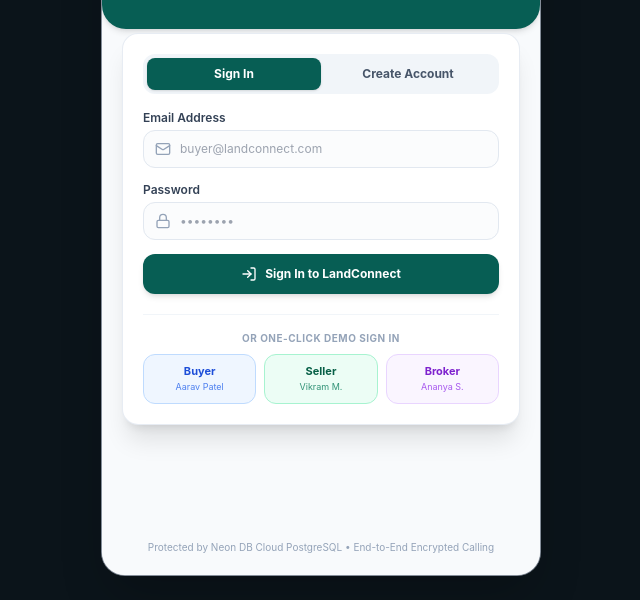
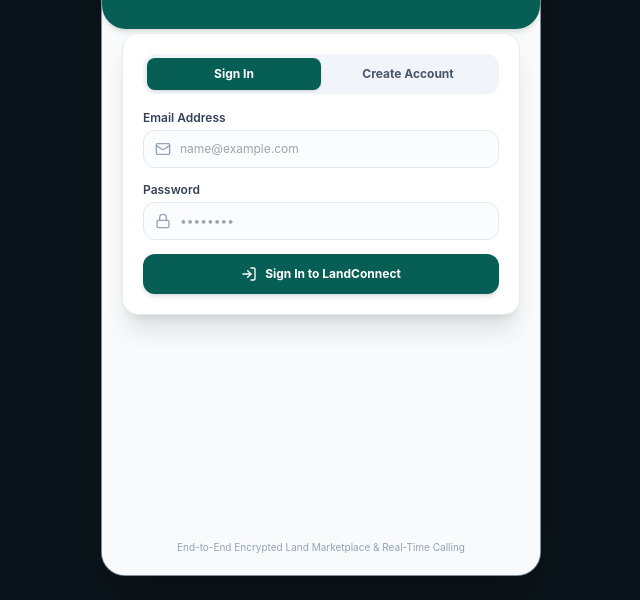
Before and after one commit to Mohitsharma1214/LandConnect, a plain HTML site: page frontend/index.html in a window 1280 px wide. Shown: the part 200-800 px from the top of the page, without its empty margins (319-959 px from the left). Drawn offline with nearby package versions, Linux system fonts and the light colour scheme; files whose address does not match are found by name.

Commit message:
style: remove prefeeded demo buttons and database provider text from UI

```diff
--- a/frontend/app.js
+++ b/frontend/app.js
@@ -214,36 +214,6 @@ async function submitRegister(e) {
   }
 }
 
-async function loginAsDemo(role) {
-  const credentials = {
-    buyer: { email: 'buyer@landconnect.com', password: 'buyer123' },
-    seller: { email: 'seller@landconnect.com', password: 'seller123' },
-    broker: { email: 'broker@landconnect.com', password: 'broker123' }
-  };
-  const cred = credentials[role];
-  if (!cred) return;
-
-  try {
-    const res = await fetch(`${API_BASE}/api/auth/login`, {
-      method: 'POST',
-      headers: { 'Content-Type': 'application/json' },
-      body: JSON.stringify(cred)
-    });
-    const data = await res.json();
-    if (data.token) {
-      currentToken = data.token;
-      currentUser = data.user;
-      localStorage.setItem('landconnect_token', currentToken);
-      showMainApp();
-      await loadListings();
-      await loadUsersList();
-      initWebSocket();
-    }
-  } catch (err) {
-    showAuthFeedback('Demo login error: ' + err.message);
-  }
-}
-
 function handleLogout() {
   if (confirm('Are you sure you want to sign out of LandConnect?')) {
     currentToken = null;
@@ -377,7 +347,7 @@ function renderListings(listings) {
   if (!container) return;
 
   if (listings.length === 0) {
-    container.innerHTML = `<div class="bg-white p-8 rounded-2xl text-center text-slate-400 text-xs">No matching land listings found in Neon DB.</div>`;
+    container.innerHTML = `<div class="bg-white p-8 rounded-2xl text-center text-slate-400 text-xs">No matching land listings found.</div>`;
     return;
   }
 
@@ -528,7 +498,7 @@ async function handleCreateListing(e) {
     });
     const data = await res.json();
     if (data.success) {
-      alert('Land Listing saved directly into Neon PostgreSQL!');
+      alert('Land Listing published successfully!');
       closeNewListingModal();
       await loadListings();
       switchTab('feed');
--- a/frontend/index.html
+++ b/frontend/index.html
@@ -114,7 +114,7 @@
               <label class="block text-slate-700 font-semibold mb-1">Email Address</label>
               <div class="relative flex items-center">
                 <i data-lucide="mail" class="w-4 h-4 text-slate-400 absolute left-3"></i>
-                <input type="email" id="login-email" required placeholder="buyer@landconnect.com"
+                <input type="email" id="login-email" required placeholder="name@example.com"
                        class="w-full border border-slate-200 rounded-xl pl-9 pr-3 py-2.5 text-xs outline-none focus:border-wa-teal focus:ring-1 focus:ring-wa-teal bg-slate-50/50">
               </div>
             </div>
@@ -202,29 +202,10 @@
               Register & Enter Marketplace
             </button>
           </form>
-
-          <!-- Quick Test Demo Logins Section -->
-          <div class="mt-5 pt-4 border-t border-slate-100">
-            <span class="text-[10px] uppercase font-bold tracking-wider text-slate-400 block text-center mb-2">Or One-Click Demo Sign In</span>
-            <div class="grid grid-cols-3 gap-2 text-center text-xs">
-              <button onclick="loginAsDemo('buyer')" class="p-2 bg-blue-50 hover:bg-blue-100 text-blue-700 border border-blue-200 rounded-xl transition flex flex-col items-center">
-                <span class="font-bold text-[11px]">Buyer</span>
-                <span class="text-[9px] text-blue-600/80">Aarav Patel</span>
-              </button>
-              <button onclick="loginAsDemo('seller')" class="p-2 bg-emerald-50 hover:bg-emerald-100 text-emerald-800 border border-emerald-200 rounded-xl transition flex flex-col items-center">
-                <span class="font-bold text-[11px]">Seller</span>
-                <span class="text-[9px] text-emerald-700/80">Vikram M.</span>
-              </button>
-              <button onclick="loginAsDemo('broker')" class="p-2 bg-purple-50 hover:bg-purple-100 text-purple-700 border border-purple-200 rounded-xl transition flex flex-col items-center">
-                <span class="font-bold text-[11px]">Broker</span>
-                <span class="text-[9px] text-purple-600/80">Ananya S.</span>
-              </button>
-            </div>
-          </div>
         </div>
 
         <p class="text-[10px] text-center text-slate-400 mt-4">
-          Protected by Neon DB Cloud PostgreSQL • End-to-End Encrypted Calling
+          End-to-End Encrypted Land Marketplace & Real-Time Calling
         </p>
       </div>
     </div>
@@ -318,7 +299,7 @@
 
           <!-- Listings Cards List -->
           <div id="listings-container" class="space-y-3">
-            <div class="text-center py-10 text-slate-400 text-xs">Loading verified land listings from Neon DB...</div>
+            <div class="text-center py-10 text-slate-400 text-xs">Loading verified land listings...</div>
           </div>
         </section>
 
@@ -475,28 +456,6 @@
                 <span class="text-slate-700 font-medium">Create & Manage Land Listings</span>
                 <span id="perm-post-status" class="text-slate-400 font-bold flex items-center gap-1">Restricted</span>
               </div>
-            </div>
-          </div>
-
-          <div class="bg-gradient-to-br from-emerald-50 to-teal-50 rounded-2xl border border-emerald-200 p-4 space-y-3">
-            <div>
-              <h4 class="font-bold text-xs text-wa-tealDark uppercase tracking-wider">Switch Persona</h4>
-              <p class="text-[11px] text-slate-600 mt-0.5">Quickly swap roles to test different permissions:</p>
-            </div>
-
-            <div class="grid grid-cols-3 gap-2 text-center text-xs font-semibold">
-              <button onclick="loginAsDemo('buyer')" class="p-2.5 bg-white border border-slate-200 rounded-xl hover:border-blue-400 transition">
-                <div class="text-blue-600 font-bold">Buyer</div>
-                <div class="text-[10px] text-slate-400 font-normal">Aarav</div>
-              </button>
-              <button onclick="loginAsDemo('seller')" class="p-2.5 bg-white border border-slate-200 rounded-xl hover:border-emerald-400 transition">
-                <div class="text-emerald-600 font-bold">Seller</div>
-                <div class="text-[10px] text-slate-400 font-normal">Vikram</div>
-              </button>
-              <button onclick="loginAsDemo('broker')" class="p-2.5 bg-white border border-slate-200 rounded-xl hover:border-purple-400 transition">
-                <div class="text-purple-600 font-bold">Broker</div>
-                <div class="text-[10px] text-slate-400 font-normal">Ananya</div>
-              </button>
             </div>
           </div>
 
```
